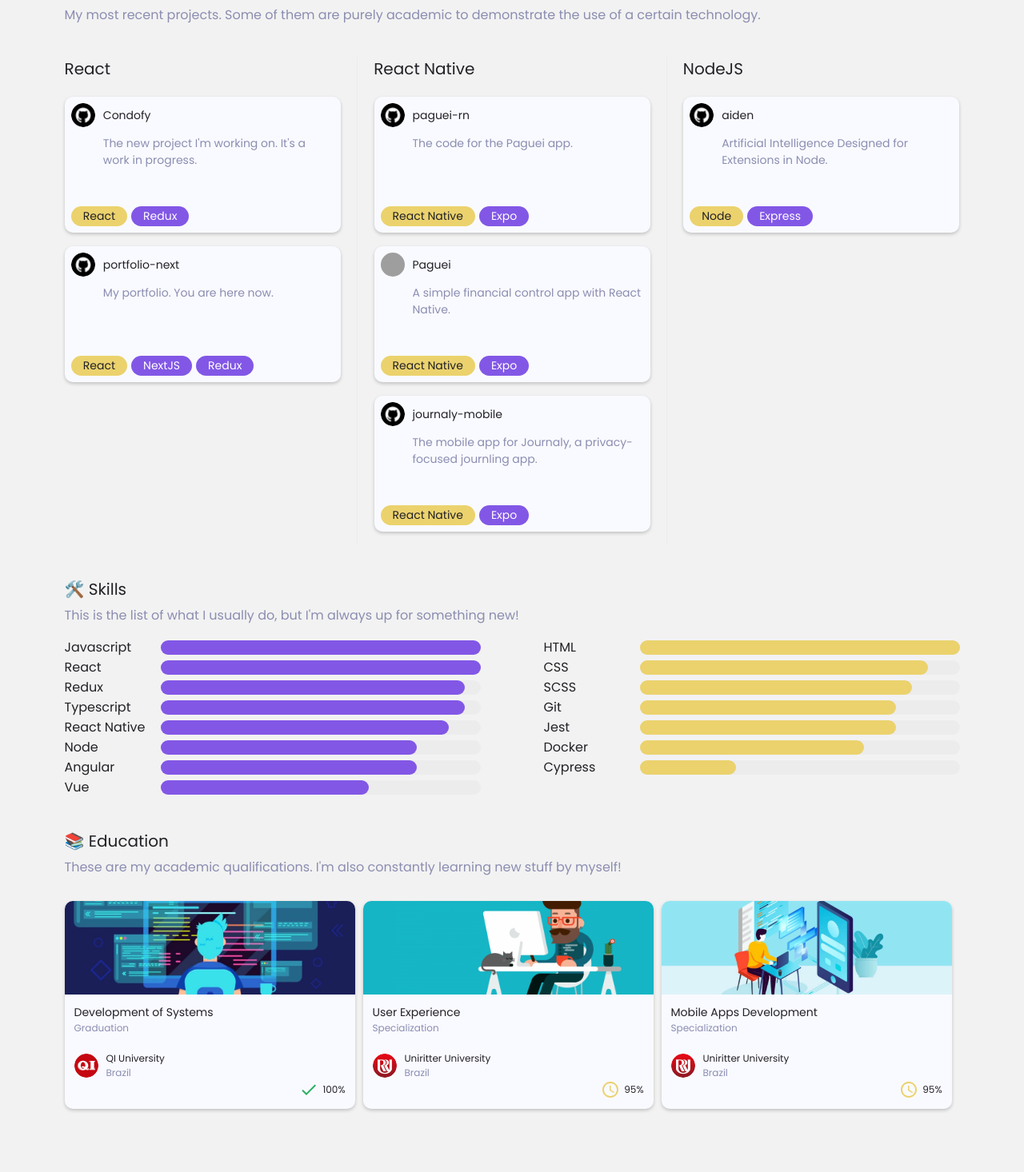
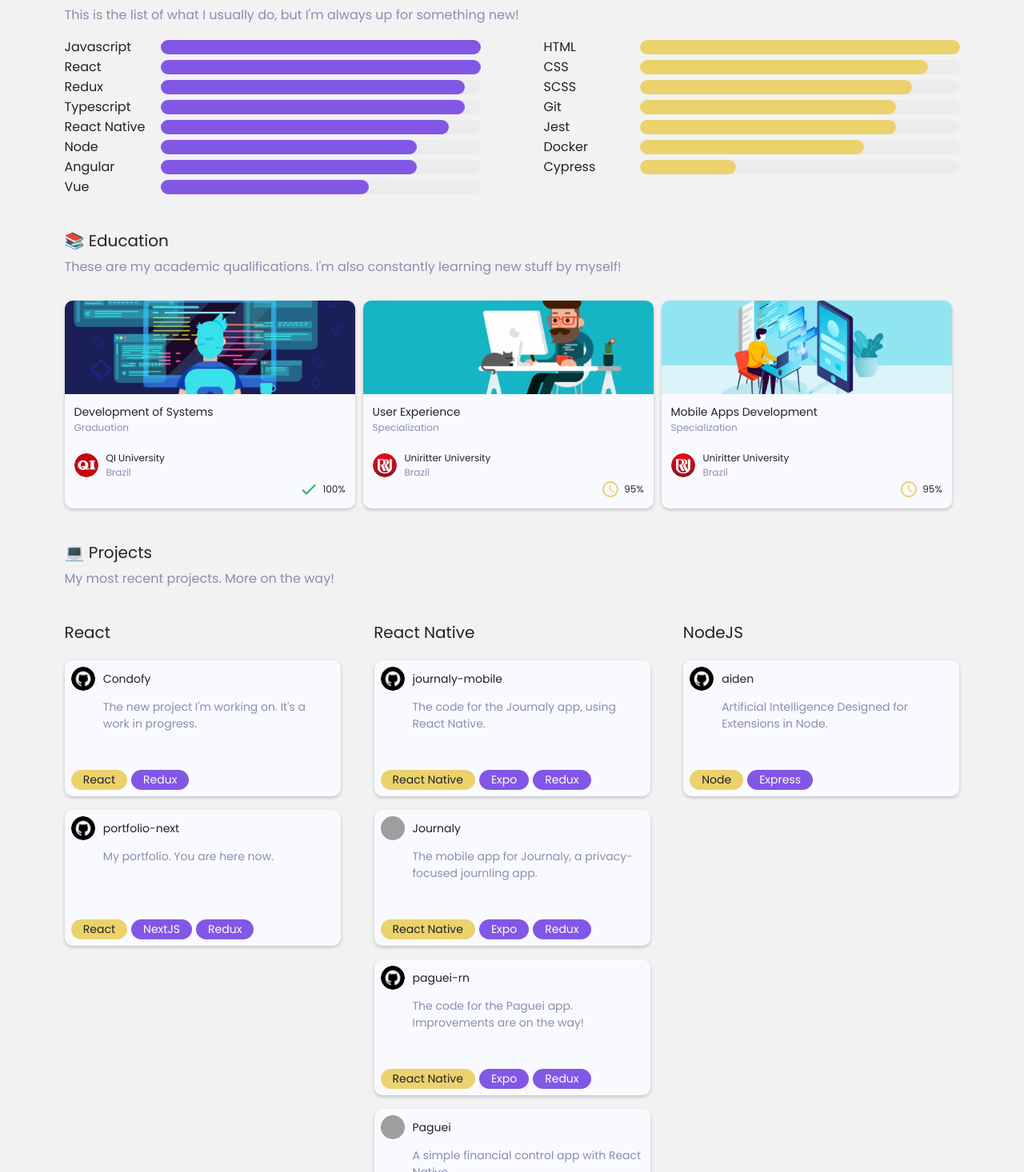
Before and after one commit to ThalesLudwig/portfolio-next, a Next.js app: page / in a window 1280 px wide. Shown: the part 1104-2570 px from the top of the page at 80% size. Before the commit the page ends 2531 px from the top, so only its background shows below. Built offline with nearby package versions, Linux system fonts and the light colour scheme; grey boxes are pictures that could not be loaded; what react-animations would draw is missing.

Commit message:
Add Journaly to projects

```diff
--- a/lang/en-US.js
+++ b/lang/en-US.js
@@ -46,8 +46,7 @@
   "career.hero": "My professional journey until this point.",
   "contact.hero": "These are all the ways you can reach me. Or just use the e-mail: thales.ludwig@gmail.com",
   "education.hero": "These are my academic qualifications. I'm also constantly learning new stuff by myself!",
-  "projects.hero":
-    "My most recent projects. Some of them are purely academic to demonstrate the use of a certain technology.",
+  "projects.hero": "My most recent projects. More on the way!",
   "skills.hero": "This is the list of what I usually do, but I'm always up for something new!",
   "about.hire": "Hire me",
   "about.simulate": "Simulate interview",
@@ -86,9 +85,10 @@
 
   "projects.name.portfolio": "My portfolio. You are here now.",
   "projects.name.coffegramWeb": "A project to show the use of React and its libraries.",
-  "projects.name.paguei": "The code for the Paguei app.",
+  "projects.name.paguei": "The code for the Paguei app. Improvements are on the way!",
   "projects.name.pagueiApp": "A simple financial control app with React Native.",
   "projects.name.journaly": "The mobile app for Journaly, a privacy-focused journling app.",
+  "projects.name.journalyCode": "The code for the Journaly app, using React Native.",
   "projects.name.aiden": "Artificial Intelligence Designed for Extensions in Node.",
   "projects.name.coffegramServer": "The server for the Coffeegram app and web version, with NodeJS.",
   "projects.name.condofy": "The new project I'm working on. It's a work in progress.",
--- a/lang/pages/ProjectsPageLocalization.js
+++ b/lang/pages/ProjectsPageLocalization.js
@@ -28,8 +28,7 @@
   },
   header: {
     id: "projects.hero",
-    defaultMessage:
-      "My most recent projects. Some of them are purely academic to demonstrate the use of a certain technology.",
+    defaultMessage: "My most recent projects. More on the way!",
   },
   projectPortfolio: {
     id: "projects.name.portfolio",
@@ -37,7 +36,7 @@
   },
   projectPaguei: {
     id: "projects.name.paguei",
-    defaultMessage: "The code for the Paguei app.",
+    defaultMessage: "The code for the Paguei app. Improvements are on the way!",
   },
   projectPagueiApp: {
     id: "projects.name.pagueiApp",
@@ -46,6 +45,10 @@
   journalyMobile: {
     id: "projects.name.journaly",
     defaultMessage: "The mobile app for Journaly, a privacy-focused journling app.",
+  },
+  journalyCode: {
+    id: "projects.name.journalyCode",
+    defaultMessage: "The code for the Journaly app, using React Native.",
   },
   projectAiden: {
     id: "projects.name.aiden",
--- a/lang/pt-BR.js
+++ b/lang/pt-BR.js
@@ -49,8 +49,7 @@
   "contact.hero": "Você pode entrar em contato comigo de todas essas formas. Ou use o e-mail: thales.ludwig@gmail.com",
   "education.hero":
     "Estas são minhas qualificações acadêmicas. Eu também estou constantemente aprendendo coisas novas por conta própria!",
-  "projects.hero":
-    "Meus projetos mais recentes. Alguns deles são puramente acadêmicos para demonstrar o uso de uma determinada tecnologia.",
+  "projects.hero": "Meus projetos mais recentes. Mais a caminho!",
   "skills.hero": "Aqui está uma lista do que eu normalmente faço, mas eu sempre aceito um desafio!",
 
   "about.hire": "Fale comigo",
@@ -91,9 +90,10 @@
 
   "projects.name.portfolio": "Meu portfólio. Você está aqui agora.",
   "projects.name.coffegramWeb": "Um projeto para demonstrar o uso do React e suas bibliotecas.",
-  "projects.name.paguei": "O código do app Paguei.",
+  "projects.name.paguei": "O código do app Paguei. Melhorias estão a caminho!",
   "projects.name.pagueiApp": "Um aplicativo simples de controle financeiro com React Native.",
   "projects.name.journaly": "O app mobile do Journaly, um diário focado em privacidade.",
+  "projects.name.journalyCode": "O código do app Journaly, usando React Native.",
   "projects.name.aiden": "Artificial Intelligence Designed for Extensions in Node.",
   "projects.name.coffegramServer": "O servidor do Coffeegram, app e web, com NodeJS.",
   "projects.name.condofy": "O projeto novo no qual estou trabalhando. Está em andamento.",
--- a/pages/index.js
+++ b/pages/index.js
@@ -99,67 +99,6 @@
           </ContactComponent>
         </ContactRow>
       </ContactSection>
-      <ProjectsSection>
-        <PageHeader title={formatMessage(localizationProjects.title)} icon="💻">
-          {formatMessage(localizationProjects.header)}
-        </PageHeader>
-        <ProjectsRow>
-          <ProjectsColumn withPaddingRight>
-            <PageHeader title="React" />
-            <ProjectList>
-              <ProjectCard
-                pills={["React", "Redux"]}
-                title="Condofy"
-                url="https://github.com/ThalesLudwig/condofy-web-react"
-              >
-                {formatMessage(localizationProjects.projectCondofy)}
-              </ProjectCard>
-              <ProjectCard
-                pills={["React", "NextJS", "Redux"]}
-                title="portfolio-next"
-                url="https://github.com/ThalesLudwig/portfolio-next"
-              >
-                {formatMessage(localizationProjects.projectPortfolio)}
-              </ProjectCard>
-            </ProjectList>
-          </ProjectsColumn>
-          <ProjectsColumn hasBorder withPaddingRight withPaddingLeft>
-            <PageHeader title="React Native" />
-            <ProjectList>
-              <ProjectCard
-                pills={["React Native", "Expo"]}
-                title="paguei-rn"
-                url="https://github.com/ThalesLudwig/paguei-rn"
-              >
-                {formatMessage(localizationProjects.projectPaguei)}
-              </ProjectCard>
-              <ProjectCard
-                pills={["React Native", "Expo"]}
-                title="Paguei"
-                url="https://play.google.com/store/apps/details?id=com.valentini.ludwig.thales"
-                image="social/playstore.jpeg"
-              >
-                {formatMessage(localizationProjects.projectPagueiApp)}
-              </ProjectCard>
-              <ProjectCard
-                pills={["React Native", "Expo"]}
-                title="journaly-mobile"
-                url="https://github.com/ThalesLudwig/journaly-rn"
-              >
-                {formatMessage(localizationProjects.journalyMobile)}
-              </ProjectCard>
-            </ProjectList>
-          </ProjectsColumn>
-          <ProjectsColumn withPaddingLeft>
-            <PageHeader title="NodeJS" />
-            <ProjectList>
-              <ProjectCard pills={["Node", "Express"]} title="aiden" url="https://github.com/ThalesLudwig/aiden">
-                {formatMessage(localizationProjects.projectAiden)}
-              </ProjectCard>
-            </ProjectList>
-          </ProjectsColumn>
-        </ProjectsRow>
-      </ProjectsSection>
       <SkillsSection>
         <PageHeader title={formatMessage(localizationSkills.title)} icon="🛠️">
           {formatMessage(localizationSkills.header)}
@@ -223,6 +162,75 @@
           />
         </EducationRow>
       </EducationSection>
+      <ProjectsSection>
+        <PageHeader title={formatMessage(localizationProjects.title)} icon="💻">
+          {formatMessage(localizationProjects.header)}
+        </PageHeader>
+        <ProjectsRow>
+          <ProjectsColumn withPaddingRight>
+            <PageHeader title="React" />
+            <ProjectList>
+              <ProjectCard
+                pills={["React", "Redux"]}
+                title="Condofy"
+                url="https://github.com/ThalesLudwig/condofy-web-react"
+              >
+                {formatMessage(localizationProjects.projectCondofy)}
+              </ProjectCard>
+              <ProjectCard
+                pills={["React", "NextJS", "Redux"]}
+                title="portfolio-next"
+                url="https://github.com/ThalesLudwig/portfolio-next"
+              >
+                {formatMessage(localizationProjects.projectPortfolio)}
+              </ProjectCard>
+            </ProjectList>
+          </ProjectsColumn>
+          <ProjectsColumn hasBorder withPaddingRight withPaddingLeft>
+            <PageHeader title="React Native" />
+            <ProjectList>
+              <ProjectCard
+                pills={["React Native", "Expo", "Redux"]}
+                title="journaly-mobile"
+                url="https://github.com/ThalesLudwig/journaly-rn"
+              >
+                {formatMessage(localizationProjects.journalyCode)}
+              </ProjectCard>
+              <ProjectCard
+                pills={["React Native", "Expo", "Redux"]}
+                title="Journaly"
+                url="https://play.google.com/store/apps/details?id=com.valentini.journaly"
+                image="social/playstore.jpeg"
+              >
+                {formatMessage(localizationProjects.journalyMobile)}
+              </ProjectCard>
+              <ProjectCard
+                pills={["React Native", "Expo", "Redux"]}
+                title="paguei-rn"
+                url="https://github.com/ThalesLudwig/paguei-rn"
+              >
+                {formatMessage(localizationProjects.projectPaguei)}
+              </ProjectCard>
+              <ProjectCard
+                pills={["React Native", "Expo", "Redux"]}
+                title="Paguei"
+                url="https://play.google.com/store/apps/details?id=com.valentini.ludwig.thales"
+                image="social/playstore.jpeg"
+              >
+                {formatMessage(localizationProjects.projectPagueiApp)}
+              </ProjectCard>
+            </ProjectList>
+          </ProjectsColumn>
+          <ProjectsColumn withPaddingLeft>
+            <PageHeader title="NodeJS" />
+            <ProjectList>
+              <ProjectCard pills={["Node", "Express"]} title="aiden" url="https://github.com/ThalesLudwig/aiden">
+                {formatMessage(localizationProjects.projectAiden)}
+              </ProjectCard>
+            </ProjectList>
+          </ProjectsColumn>
+        </ProjectsRow>
+      </ProjectsSection>
     </Main>
   );
 }
--- a/styles/pages/index.js
+++ b/styles/pages/index.js
@@ -160,7 +160,7 @@
 export const EducationSection = styled.section`
   display: flex;
   flex-direction: column;
-  margin: 40px 0;
+  margin-top: 40px;
 
   @media (max-width: ${MOBILE}) {
     margin: 0;
@@ -170,7 +170,7 @@
 export const ProjectsSection = styled.section`
   display: flex;
   flex-direction: column;
-  margin-top: 40px;
+  margin: 40px 0;
 `;
 
 export const ProjectsRow = styled.div`
```
